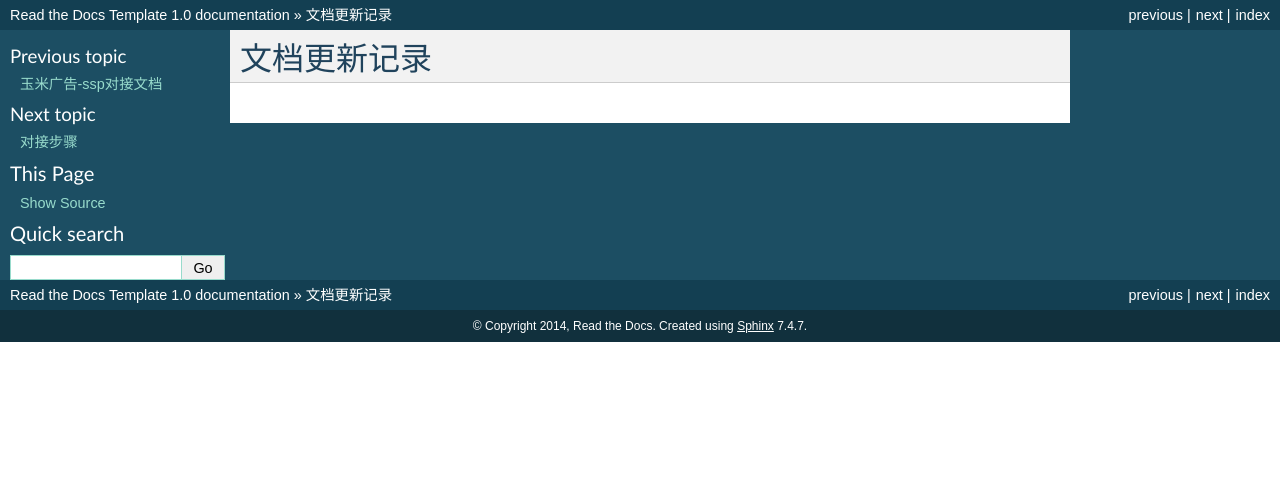
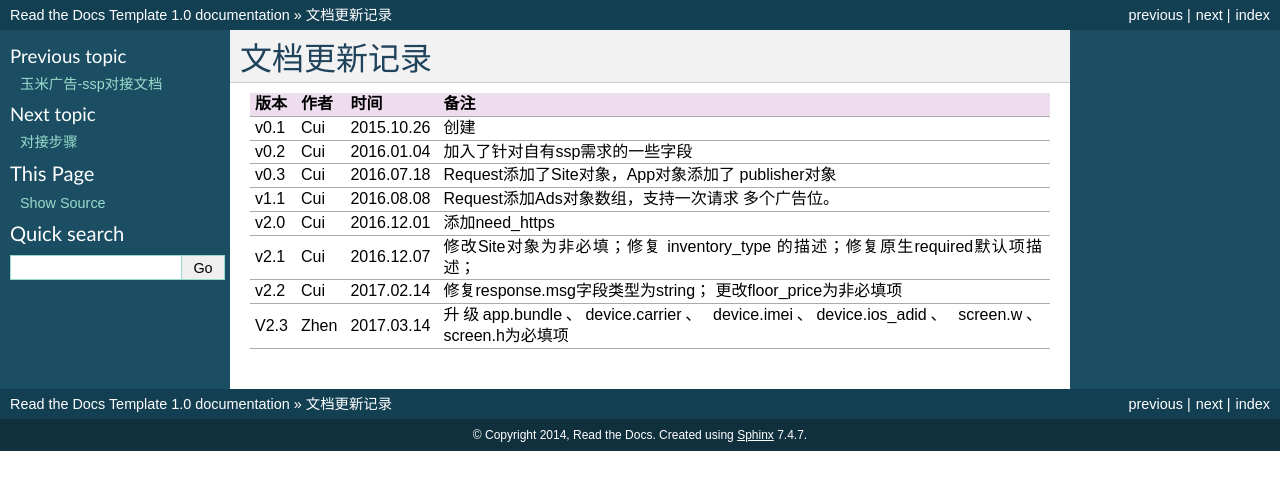
Before and after one commit to yumimobi/adx_ssp_doc, a Sphinx documentation site: the page built from docs/a-first.rst, in a window 1280 px wide. Shown: the top 490 px of the page. Built offline with Sphinx 7.4.7, drawn with Linux system fonts in a browser that asks for light colours.

Commit message:
修复更新纪要不能正常展示的问题

```diff
--- a/docs/a-first.rst
+++ b/docs/a-first.rst
@@ -5,25 +5,26 @@
 +---------------+----------+------------+--------------------------------------+
 | 版本          | 作者     | 时间       | 备注                                 |
 +===============+==========+============+======================================+
-| v0.1          | 崔英杰   | 2015.10.26 | 创建                                 |
+| v0.1          | Cui      | 2015.10.26 | 创建                                 |
 +---------------+----------+------------+--------------------------------------+
-| v0.2          | 崔英杰   | 2016.01.04 | 加入了针对自有ssp需求的一些字段      |
+| v0.2          | Cui      | 2016.01.04 | 加入了针对自有ssp需求的一些字段      |
 +---------------+----------+------------+--------------------------------------+
-| v0.3          | 崔英杰   | 2016.07.18 | Request添加了Site对象，App对象添加了 |
+| v0.3          | Cui      | 2016.07.18 | Request添加了Site对象，App对象添加了 |
 |               |          |            | publisher对象                        |
 +---------------+----------+------------+--------------------------------------+
-| v1.1          | 崔英杰   | 2016.08.08 | Request添加Ads对象数组，支持一次请求 |
+| v1.1          | Cui      | 2016.08.08 | Request添加Ads对象数组，支持一次请求 |
 |               |          |            | 多个广告位。                         |
 +---------------+----------+------------+--------------------------------------+
-| v2.0          | 崔英杰   | 2016.12.01 | 添加need_https                       |
+| v2.0          | Cui      | 2016.12.01 | 添加need_https                       |
 +---------------+----------+------------+--------------------------------------+
-| v2.1          |崔英杰    | 2016.12.07 |修改Site对象为非必填；修复inventory_type |
-|               |          |            |的描述；修复原生required默认项描述；     |
+| v2.1          | Cui      | 2016.12.07 | 修改Site对象为非必填；修复           |
+|               |          |            | inventory_type                       |
+|               |          |            | 的描述；修复原生required默认项描述； |
 +---------------+----------+------------+--------------------------------------+
-| v2.2          | Cui      | 2017.02.14 |修复response.msg字段类型为string；     |
-|               |          |            |更改floor_price为非必填项              |
+| v2.2          | Cui      | 2017.02.14 | 修复response.msg字段类型为string；   |
+|               |          |            | 更改floor_price为非必填项            |
 +---------------+----------+------------+--------------------------------------+
-| V2.3          | Zhen     | 2017.03.14 | 升级app.bundle、device.carrier、      |
+| V2.3          | Zhen     | 2017.03.14 | 升级app.bundle、device.carrier、     |
 |               |          |            | device.imei、device.ios_adid、       |
-|               |          |            |screen.w、screen.h为必填项             |
+|               |          |            | screen.w、screen.h为必填项           |
 +---------------+----------+------------+--------------------------------------+
```
